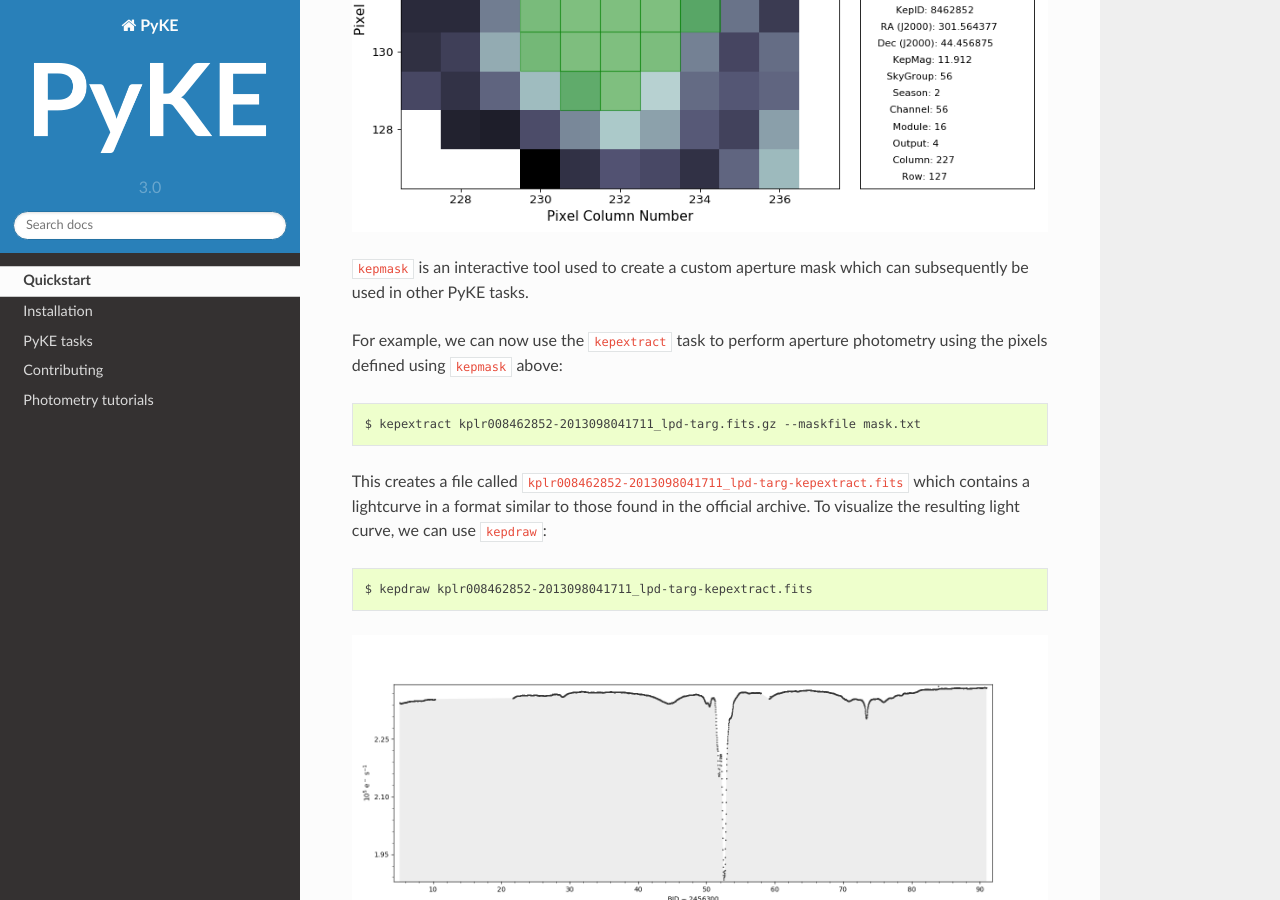
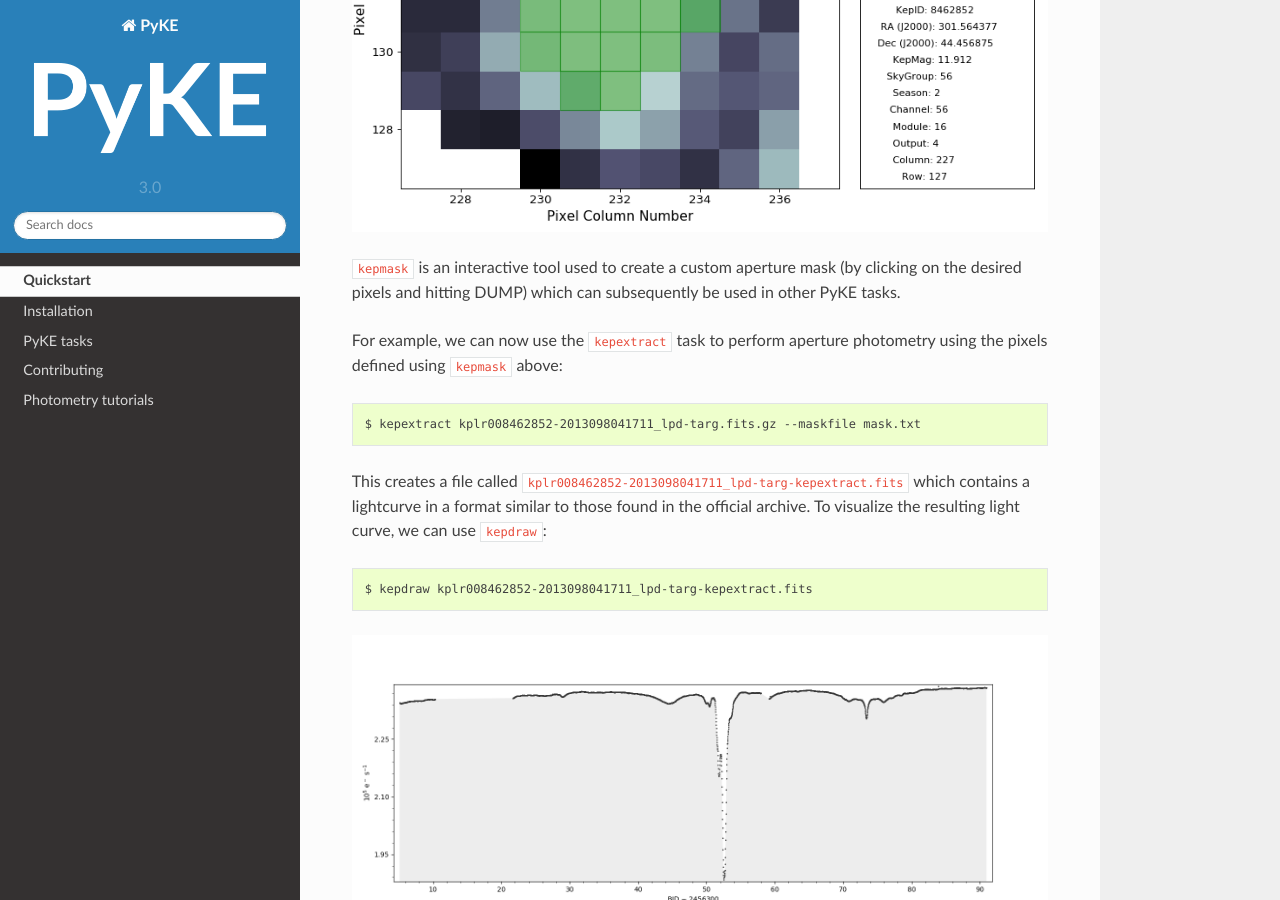
Before and after one commit to KeplerGO/pyke, a Sphinx documentation site: the page built from docs/source/quickstart.rst, in a window 1280 px wide and 900 px high, scrolled down 694 px. Built offline with Sphinx 7.4.7 and the Read the Docs theme 2.0.0, drawn with Linux system fonts in a browser that asks for light colours.

Commit message:
minor update to quickstart doc

```diff
--- a/docs/source/quickstart.rst
+++ b/docs/source/quickstart.rst
@@ -16,7 +16,8 @@ For example, let's visualize the pixels of Kepler target KIC008462852
 .. image:: _static/images/readme/kepmask.png
 
 ``kepmask`` is an interactive tool used to create a custom
-aperture mask which can subsequently be used in other PyKE tasks.
+aperture mask (by clicking on the desired pixels and hitting DUMP)
+which can subsequently be used in other PyKE tasks.
 
 For example, we can now use the ``kepextract`` task to perform aperture photometry using the pixels defined using ``kepmask`` above::
 
```
